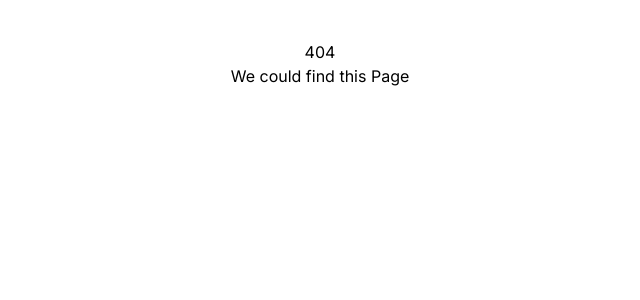
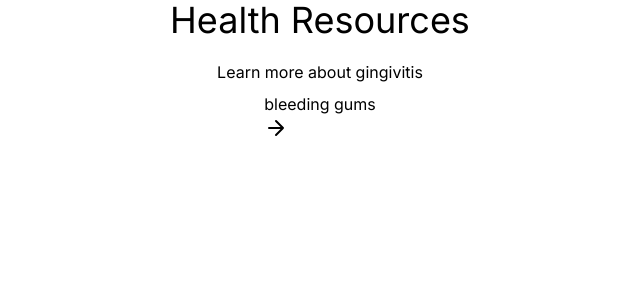
Before and after one commit to WhiteStoneDental/whitestone_IDSP, a Next.js app: page /healthresources in a window 1280 px wide. Before the commit this address had no page. Shown: the top 300 px of the page, without its empty margins (320-960 px from the left). Built offline with nearby package versions, Linux system fonts and the light colour scheme.

Commit message:
health resources page adding

```diff
--- /dev/null
+++ b/src/app/healthresources/page.tsx
@@ -0,0 +1,20 @@
+import { useTheme } from "next-themes";
+import { twMerge } from 'tailwind-merge';
+import { BaseButton } from "@/components/BaseButton";
+import ArrowIcon from "@/components/ArrowIcon";
+
+export default function HealthResourcesPage() {
+
+    return (
+        <div className={twMerge('flex flex-col items-center mb-5')}>
+            <h1 className={twMerge('text-black text-4xl mb-5 dark:text-white')}>Health Resources</h1>
+            <p>Learn more about gingivitis</p>
+            <div>
+                <BaseButton>
+                    bleeding gums
+                    <ArrowIcon />
+                </BaseButton>
+            </div>
+        </div>
+    );
+}
--- a/src/app/home/page.tsx
+++ b/src/app/home/page.tsx
@@ -37,7 +37,7 @@ export default function HomePage() {
         </div>
 
         <div>
-          <ResourceButton />
+        <Link href="/healthresources"><ResourceButton/></Link>
           <div className={twMerge('placeholder-content dark:text-black')}>Placeholder for Health Information</div>
         </div>
       </div>
```
